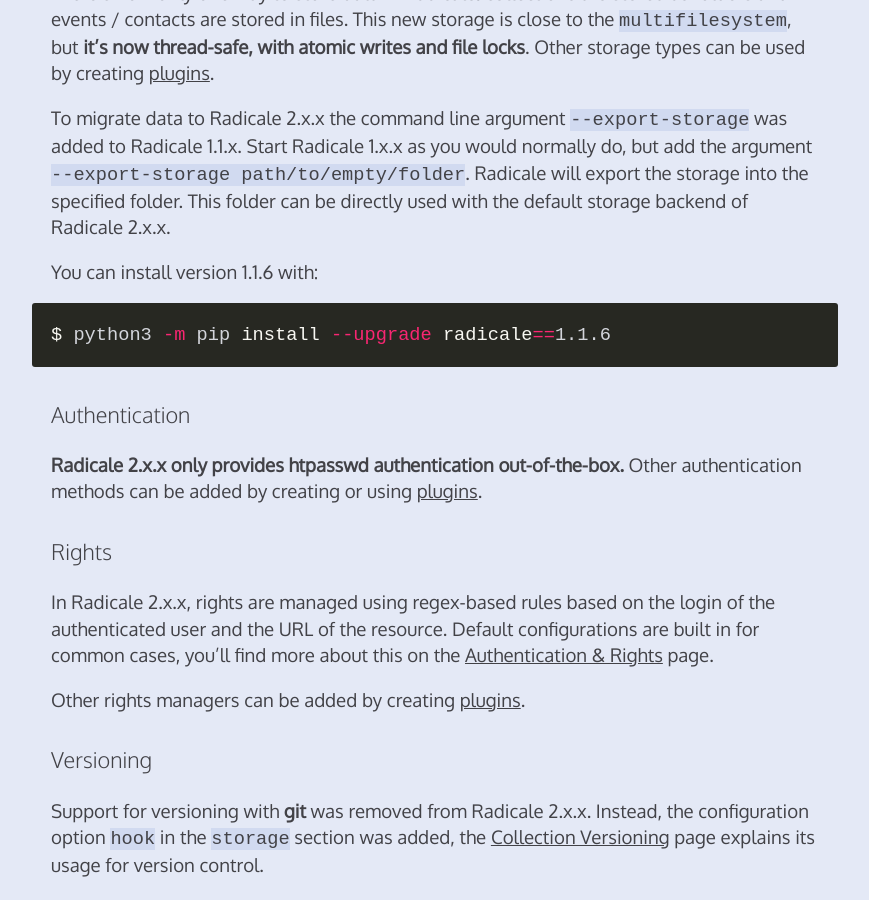
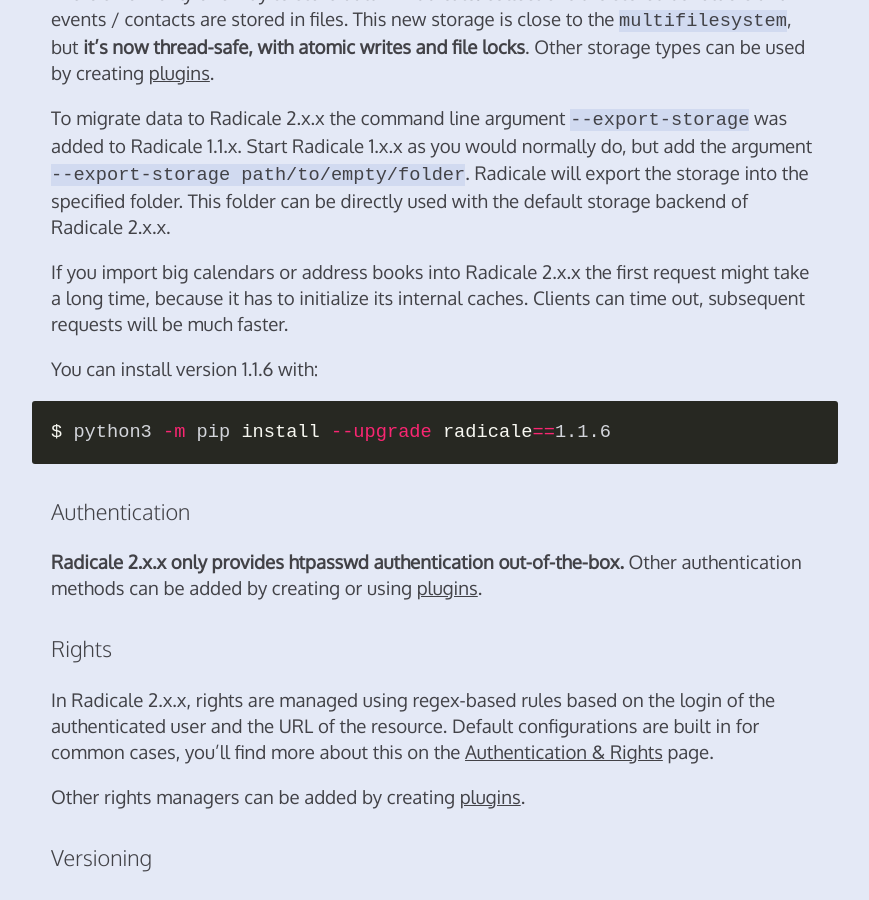
Before and after one commit to Kozea/Radicale, a Jekyll site: the page built from 1to2.md, in a window 1280 px wide and 900 px high, scrolled down 981 px. Shown: the whole window, without its empty margins (205-1074 px from the left). Built offline with Jekyll 4.4.1, drawn with Linux system fonts in a browser that asks for light colours.

Commit message:
Mention slow cache initialization, when importing from 1.x.x

````diff
--- a/1to2.md
+++ b/1to2.md
@@ -46,6 +46,10 @@
 into the specified folder. This folder can be directly used with the
 default storage backend of Radicale 2.x.x.
 
+If you import big calendars or address books into Radicale 2.x.x the first
+request might take a long time, because it has to initialize its internal
+caches. Clients can time out, subsequent requests will be much faster.
+
 You can install version 1.1.6 with:
 
 ```shell
````
